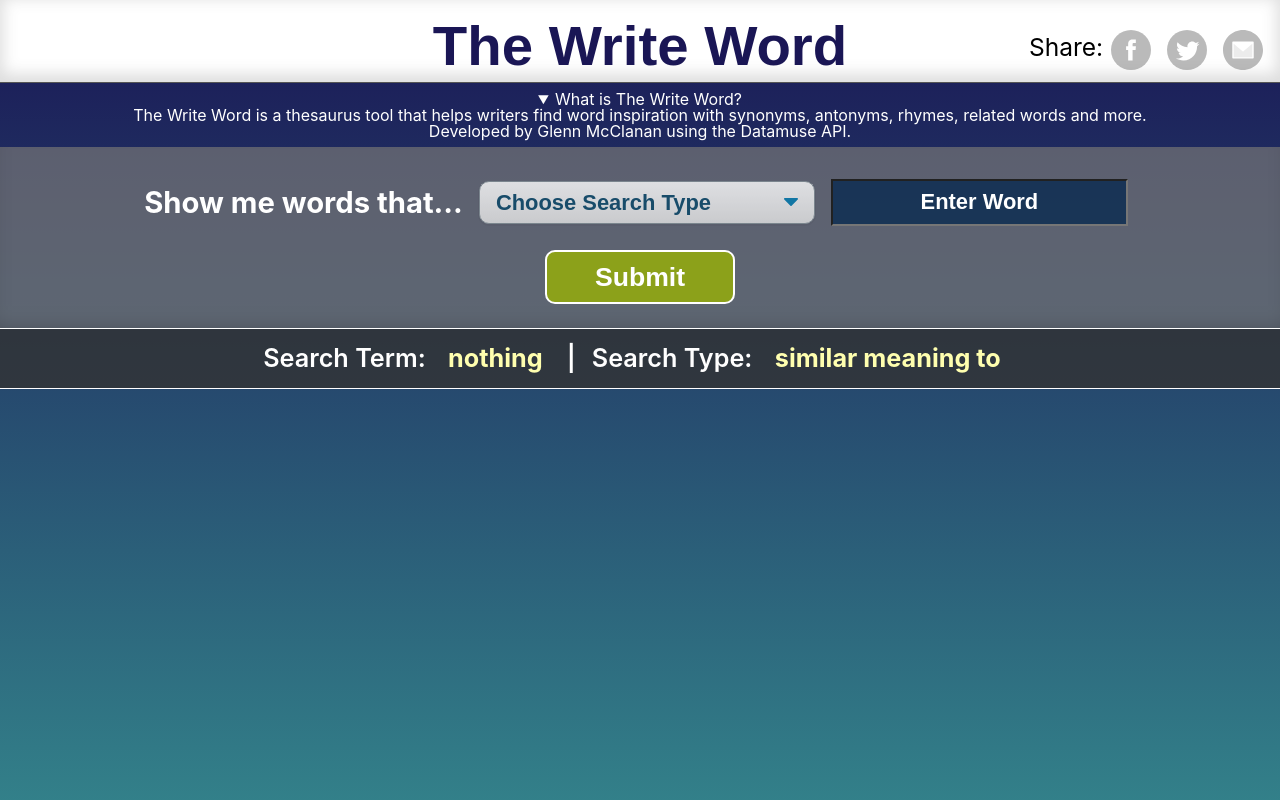
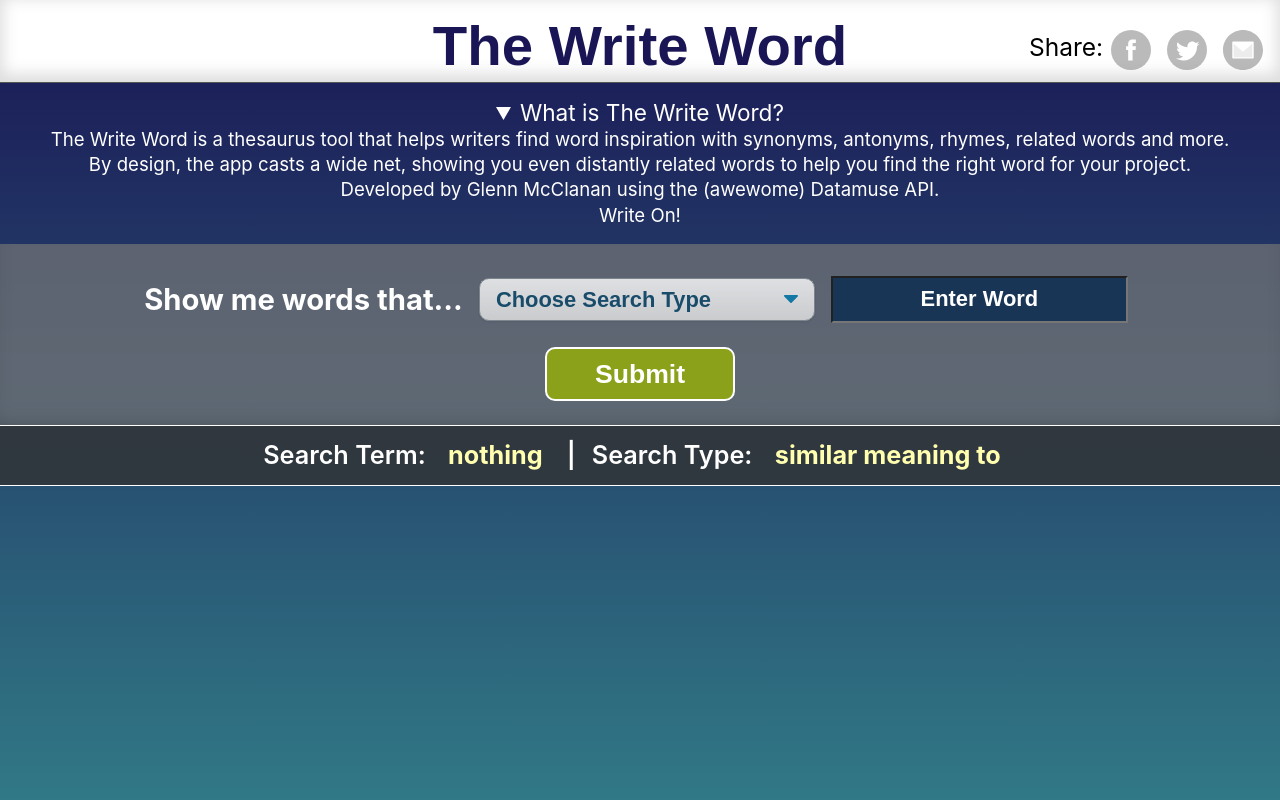
Before and after one commit to gmcln-rct/writeword, a React (Create React App) app: page / in a window 1280 px wide. Both pictures are taken after a click on the heading "What is The Write Word?". Shown: the top 800 px of the page. Built offline with nearby package versions, Linux system fonts and the light colour scheme; no server answers; a web font is replaced by a local one.

Commit message:
Style details section

```diff
--- a/src/components/InfoBox.js
+++ b/src/components/InfoBox.js
@@ -6,7 +6,9 @@
             <details id="info-box">
                 <summary>What is The Write Word?</summary>
                 <p>The Write Word is a thesaurus tool that helps writers find word inspiration with synonyms, antonyms, rhymes, related words and more.</p>
-                <p>Developed by Glenn McClanan using the Datamuse API.</p>
+                <p>By design, the app casts a wide net, showing you even distantly related words to help you find the right word for your project.</p>
+                <p>Developed by Glenn McClanan using the (awewome) Datamuse API.</p>
+                <p>Write On!</p>
             </details>
         </>
      );
--- /dev/null
+++ b/src/styles/_details.scss
@@ -0,0 +1,18 @@
+
+
+details#info-box {
+    margin: 1vmin 0;
+    padding: 1vmin 2vmin;
+    color: white;
+    text-align: center;
+
+    summary {
+        font-size: calc(20px + (24 - 20) * ((100vw - 300px) / (1800 - 300)));
+        line-height: calc(28px + (28 - 28) * ((100vw - 300px) / (1800 - 300)));
+    }
+
+    p {
+        font-size: calc(16px + (20 - 16) * ((100vw - 300px) / (1800 - 300)));
+        line-height: calc(20px + (28 - 20) * ((100vw - 300px) / (1800 - 300)));
+    }
+  }
--- a/src/styles/index.scss
+++ b/src/styles/index.scss
@@ -4,6 +4,7 @@
 
 @import 'variables';
 @import 'form';
+@import 'details';
 
 html {
   padding: 0;
@@ -151,15 +152,6 @@
   margin: 0 0 1vmin 0;
 }
 
-details#info-box {
-    margin: 1vmin 0;
-    color: white;
-    text-align: center;
-
-    summary {
-
-    }
-  }
 
 .card {
   min-width: 150px;
```
